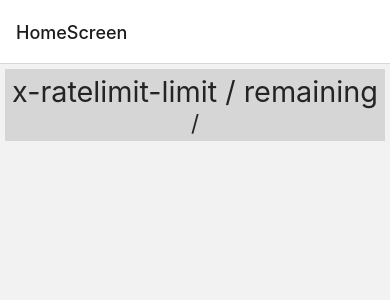
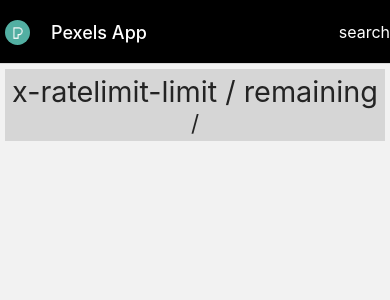
Before and after one commit to slaveofthecode/PexelsApp, a React Native app: screen / in a window 390 px wide. Shown: the top 300 px of the page. Built offline with nearby package versions, Linux system fonts and the light colour scheme; no server answers.

Commit message:
styles on the header HomeScreen

```diff
--- a/App.js
+++ b/App.js
@@ -1,16 +1,41 @@
+/* eslint-disable react-native/no-inline-styles */
 import React from 'react';
 import {NavigationContainer} from '@react-navigation/native';
 import {createNativeStackNavigator} from '@react-navigation/native-stack';
 import HomeScreen from './screens/HomeScreen';
 import ImageScreen from './screens/ImageScreen';
+import {Image, StyleSheet, Text} from 'react-native';
+
+import logo from './assets/logo.png';
 
 const Stack = createNativeStackNavigator();
 
 const App = () => {
+  const handleOnPressSearch = () => {
+    console.log('buscando');
+  };
   return (
     <NavigationContainer>
       <Stack.Navigator initialRouteName="HomeScreen">
-        <Stack.Screen name="HomeScreen" component={HomeScreen} />
+        <Stack.Screen
+          name="HomeScreen"
+          component={HomeScreen}
+          options={{
+            headerLeft: () => <Image source={logo} style={style.logo} />,
+            headerRight: () => (
+              <Text
+                style={{color: '#fff', fontSize: 16}}
+                onPress={handleOnPressSearch}>
+                search
+              </Text>
+            ),
+            title: 'Pexels App',
+            headerStyle: {
+              backgroundColor: 'rgba(0,0,0,1)',
+            },
+            headerTintColor: 'rgba(255,255,255,1)',
+          }}
+        />
         <Stack.Screen name="ImageScreen" component={ImageScreen} />
       </Stack.Navigator>
     </NavigationContainer>
@@ -18,3 +43,12 @@ const App = () => {
 };
 
 export default App;
+
+const style = StyleSheet.create({
+  logo: {
+    width: 25,
+    height: 25,
+    marginHorizontal: 5,
+    borderRadius: 25,
+  },
+});
```
Also changed, not shown: assets/logo.png (added).
